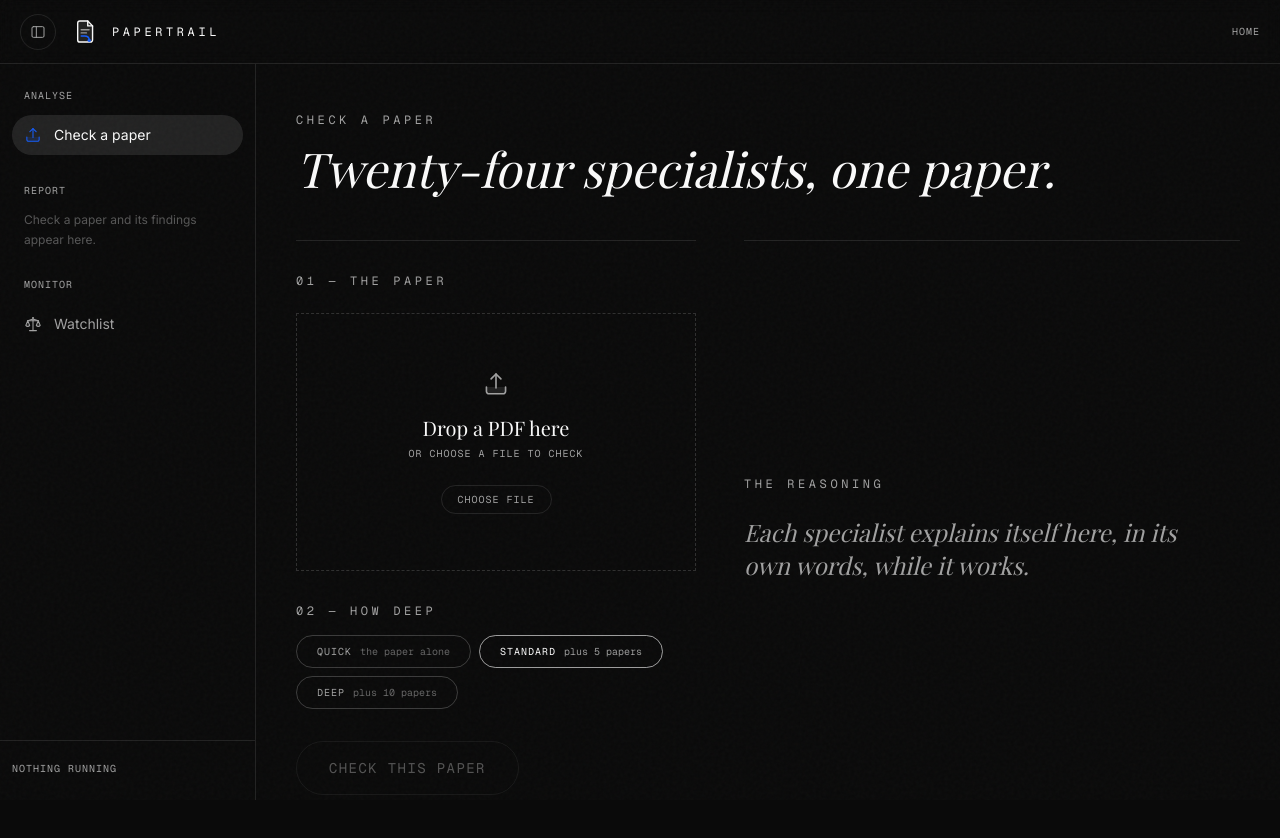
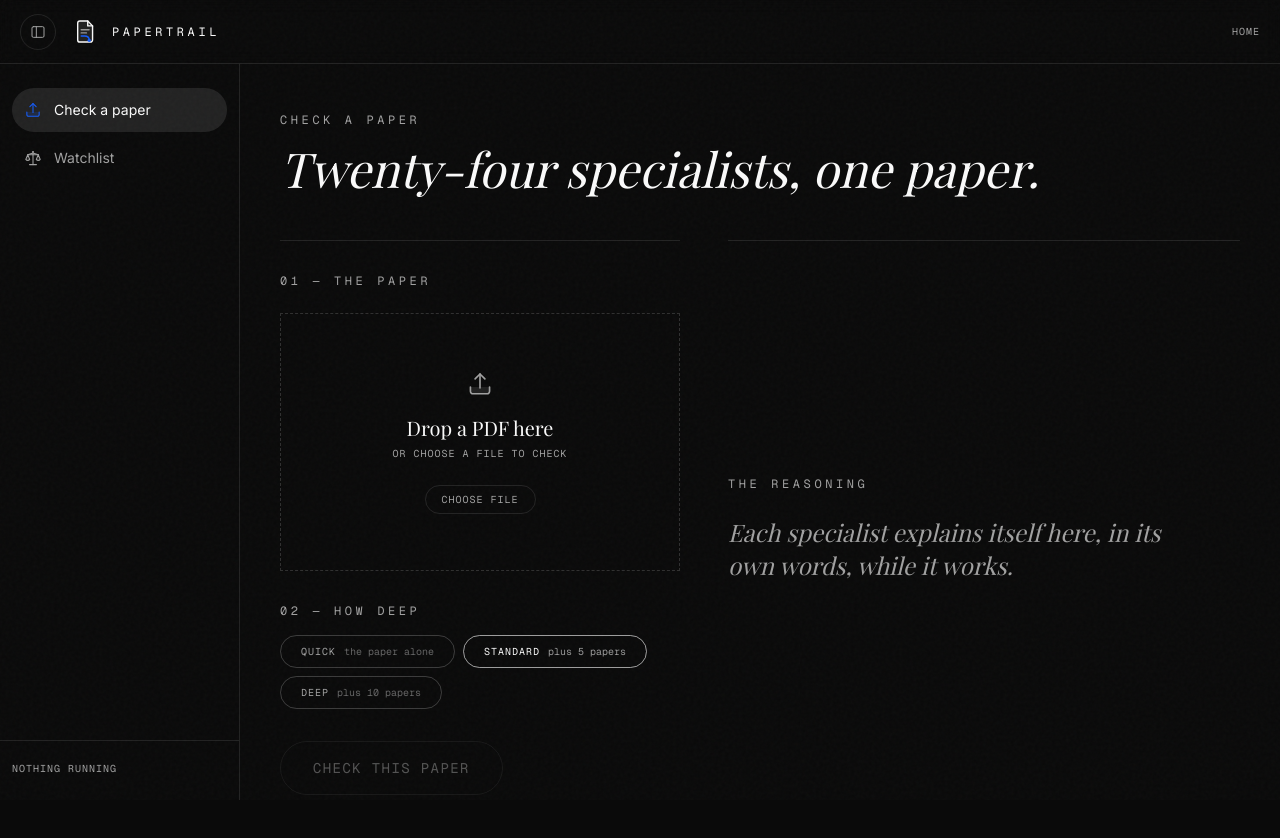
Before and after one commit to FlemingJohn/papertrail, a Next.js app: page /check in a window 1280 px wide. Shown: the top 838 px of the page. Built offline with nearby package versions, Linux system fonts and the light colour scheme; a web font is replaced by a local one.

Commit message:
feat: reduce sidebar to check and watchlist only

```diff
--- a/components/dashboard/sidebar.tsx
+++ b/components/dashboard/sidebar.tsx
@@ -4,67 +4,18 @@ import type { ReactNode } from "react";
 import Link from "next/link";
 import { usePathname } from "next/navigation";
 import { AnimatePresence, motion } from "framer-motion";
-import {
-  useDashboard,
-  type DashboardView,
-} from "@/lib/client/dashboard-context";
+import { useDashboard } from "@/lib/client/dashboard-context";
 import { formatDollars } from "@/lib/config/pricing";
-import { isProblemVerdict } from "@/lib/schemas/verdict";
 import { microLabel } from "@/lib/design/tokens";
-import {
-  ChartIcon,
-  CoinIcon,
-  DocumentIcon,
-  FlaskIcon,
-  LinkIcon,
-  ScaleIcon,
-  SearchIcon,
-  SpinnerIcon,
-  UploadIcon,
-} from "./icons";
+import { ScaleIcon, SpinnerIcon, UploadIcon } from "./icons";
 
-interface ReportItem {
-  view: DashboardView;
-  label: string;
-  icon: typeof LinkIcon;
-}
-
-const reportItems: ReportItem[] = [
-  { view: "summary", label: "Summary", icon: DocumentIcon },
-  { view: "citations", label: "Citations", icon: LinkIcon },
-  { view: "numbers", label: "Numbers", icon: ChartIcon },
-  { view: "methods", label: "Methods", icon: FlaskIcon },
-  { view: "conflicts", label: "Conflicts", icon: ScaleIcon },
-  { view: "review", label: "Review", icon: SearchIcon },
-  { view: "cost", label: "Cost", icon: CoinIcon },
-];
-
-const openWidth = "16rem";
+const openWidth = "15rem";
 
 const collapsedWidth = "4.5rem";
 
 export function Sidebar() {
   const pathname = usePathname();
-  const { run, activeView, setActiveView, hasReport, isSidebarOpen } =
-    useDashboard();
-
-  const isOnCheck = pathname === "/check";
-  const report = run.report;
-
-  const problemCount =
-    report === null
-      ? 0
-      : report.citationChecks.filter((check) =>
-          isProblemVerdict(check.judgement.verdict)
-        ).length;
-
-  const counts: Partial<Record<DashboardView, number>> = {
-    citations: report?.citationChecks.length ?? 0,
-    numbers: report?.measurements.length ?? 0,
-    methods: report?.missingDetails.length ?? 0,
-    conflicts: report?.conflicts.length ?? 0,
-    review: report?.review?.points.length ?? 0,
-  };
+  const { run, setActiveView, isSidebarOpen } = useDashboard();
 
   const progressPercentage = Math.round(
     (run.progress.completedStages / Math.max(run.progress.totalStages, 1)) * 100
@@ -76,11 +27,10 @@ export function Sidebar() {
       transition={{ duration: 0.28, ease: [0.25, 0.46, 0.45, 0.94] }}
       className="sticky top-16 flex h-[calc(100vh-4rem)] shrink-0 flex-col overflow-hidden border-r border-white/10 py-6"
     >
-      <nav className="flex-1 space-y-7 overflow-y-auto overflow-x-hidden px-3">
-        <SidebarGroup label="Analyse" isSidebarOpen={isSidebarOpen}>
+      <nav className="flex-1 space-y-1 overflow-hidden px-3">
         <SidebarLink
           href="/check"
-            isActive={isOnCheck && activeView === "check"}
+          isActive={pathname === "/check"}
           isSidebarOpen={isSidebarOpen}
           onSelect={() => setActiveView("check")}
           icon={<UploadIcon className="size-[18px]" />}
@@ -91,51 +41,7 @@ export function Sidebar() {
             ) : null
           }
         />
-        </SidebarGroup>
 
-        <SidebarGroup label="Report" isSidebarOpen={isSidebarOpen}>
-          {hasReport ? (
-            <ul className="space-y-0.5">
-              {reportItems.map((item) => {
-                const count = counts[item.view];
-                const isFlagged = item.view === "citations" && problemCount > 0;
-
-                return (
-                  <li key={item.view}>
-                    <SidebarLink
-                      href="/check"
-                      isActive={isOnCheck && activeView === item.view}
-                      isSidebarOpen={isSidebarOpen}
-                      onSelect={() => setActiveView(item.view)}
-                      icon={<item.icon className="size-[18px]" />}
-                      label={item.label}
-                      isFlagged={isFlagged}
-                      trailing={
-                        count === undefined || count === 0 ? null : (
-                          <span
-                            className={`font-mono text-[10px] ${
-                              isFlagged
-                                ? "text-verdict-wrong-source"
-                                : "text-muted-foreground"
-                            }`}
-                          >
-                            {isFlagged ? `${problemCount}!` : count}
-                          </span>
-                        )
-                      }
-                    />
-                  </li>
-                );
-              })}
-            </ul>
-          ) : isSidebarOpen ? (
-            <p className="px-3 text-xs leading-relaxed text-muted-foreground/50">
-              Check a paper and its findings appear here.
-            </p>
-          ) : null}
-        </SidebarGroup>
-
-        <SidebarGroup label="Monitor" isSidebarOpen={isSidebarOpen}>
         <SidebarLink
           href="/watchlist"
           isActive={pathname === "/watchlist"}
@@ -143,7 +49,6 @@ export function Sidebar() {
           icon={<ScaleIcon className="size-[18px]" />}
           label="Watchlist"
         />
-        </SidebarGroup>
       </nav>
 
       <div className="mt-6 border-t border-white/10 px-3 pt-5">
@@ -197,37 +102,6 @@ export function Sidebar() {
   );
 }
 
-function SidebarGroup({
-  label,
-  isSidebarOpen,
-  children,
-}: {
-  label: string;
-  isSidebarOpen: boolean;
-  children: ReactNode;
-}) {
-  return (
-    <div>
-      <AnimatePresence initial={false}>
-        {isSidebarOpen ? (
-          <motion.p
-            initial={{ opacity: 0, height: 0 }}
-            animate={{ opacity: 1, height: "auto" }}
-            exit={{ opacity: 0, height: 0 }}
-            transition={{ duration: 0.2 }}
-            className={`${microLabel} mb-3 overflow-hidden px-3`}
-          >
-            {label}
-          </motion.p>
-        ) : (
-          <div className="mx-auto mb-3 h-px w-6 bg-white/10" />
-        )}
-      </AnimatePresence>
-      {children}
-    </div>
-  );
-}
-
 interface SidebarLinkProps {
   href: string;
   isActive: boolean;
@@ -235,7 +109,6 @@ interface SidebarLinkProps {
   label: string;
   icon: ReactNode;
   trailing?: ReactNode;
-  isFlagged?: boolean;
   onSelect?: () => void;
 }
 
@@ -246,7 +119,6 @@ function SidebarLink({
   label,
   icon,
   trailing,
-  isFlagged = false,
   onSelect,
 }: SidebarLinkProps) {
   return (
@@ -255,7 +127,7 @@ function SidebarLink({
       onClick={onSelect}
       title={isSidebarOpen ? undefined : label}
       aria-current={isActive ? "page" : undefined}
-      className={`relative flex h-10 items-center rounded-full text-sm transition-colors duration-200 ${
+      className={`flex h-11 items-center rounded-full text-sm transition-colors duration-200 ${
         isSidebarOpen ? "gap-3 px-3" : "justify-center"
       } ${
         isActive
@@ -281,10 +153,6 @@ function SidebarLink({
           </motion.span>
         ) : null}
       </AnimatePresence>
-
-      {!isSidebarOpen && isFlagged ? (
-        <span className="absolute right-3 top-2 size-1.5 rounded-full bg-verdict-wrong-source" />
-      ) : null}
     </Link>
   );
 }
```
Lines whose indentation alone changed are shown as unchanged.
